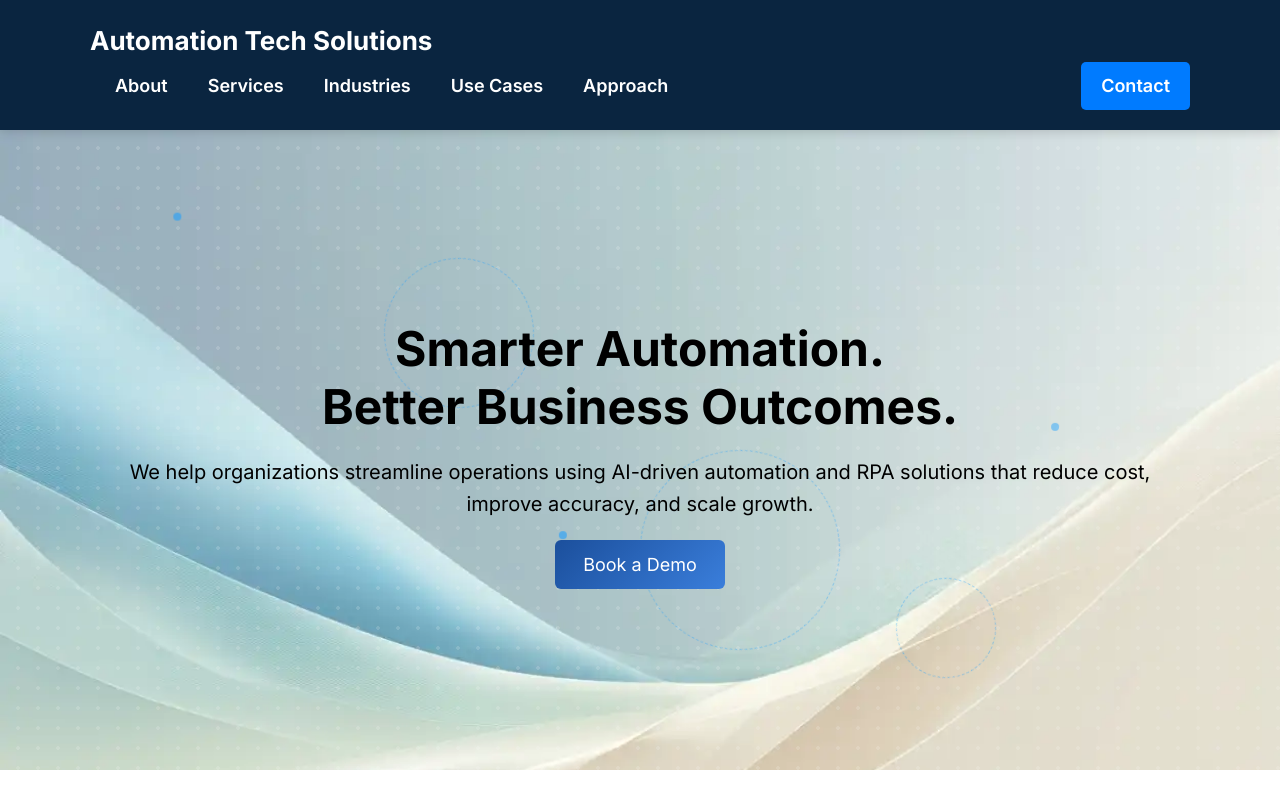
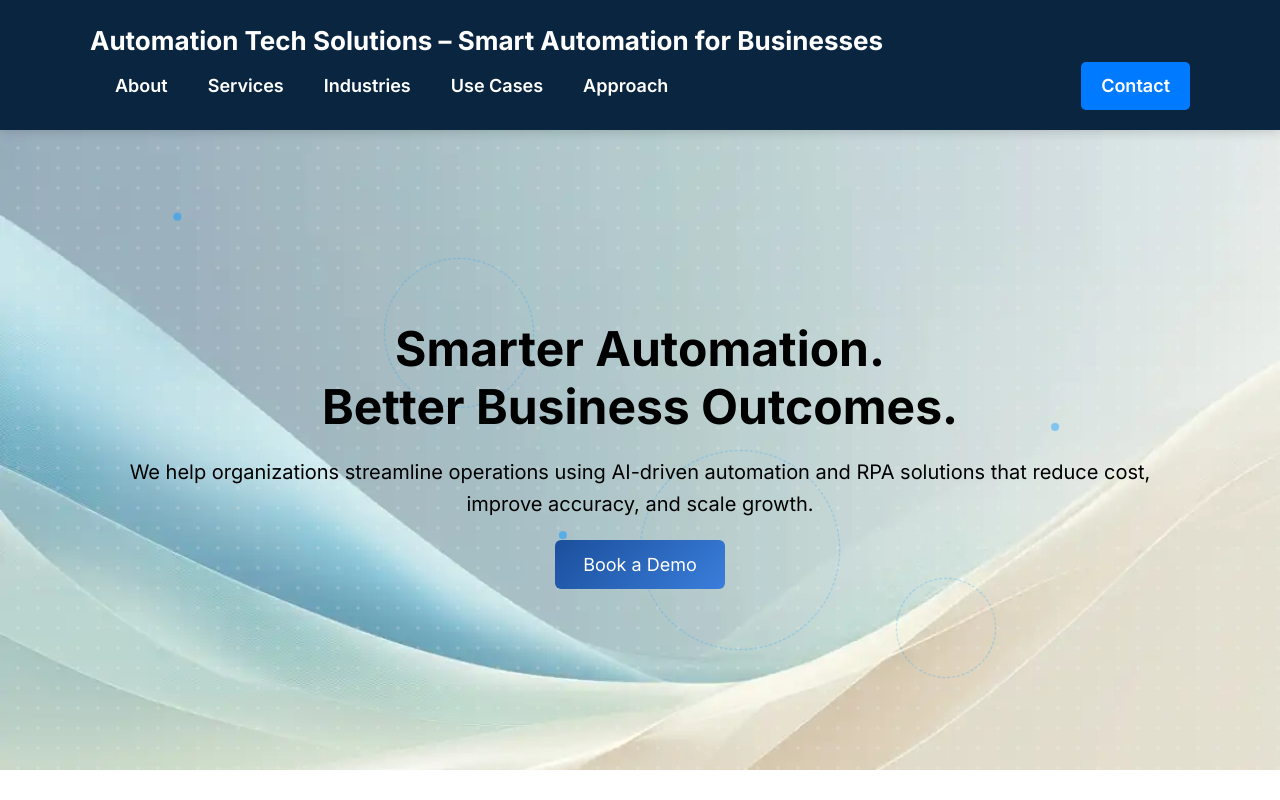
Before and after one commit to automationtechsolutions/automation-website, a plain HTML site: page index.html in a window 1280 px wide. Shown: the top 800 px of the page. Drawn offline with nearby package versions, Linux system fonts and the light colour scheme.

Commit message:
Add files via upload

```diff
--- a/index.html
+++ b/index.html
@@ -190,7 +190,7 @@
 
     <header>
         <div class="container header-container">
-            <h1>Automation Tech Solutions</h1>
+            <h1>Automation Tech Solutions – Smart Automation for Businesses</h1>
             <nav>
                 <div class="nav-links">
                     <a href="#about">About</a>
```
